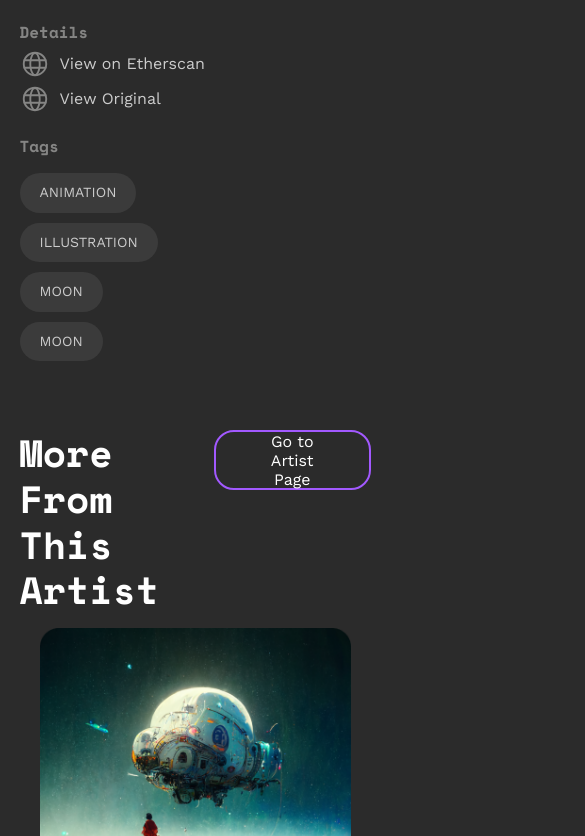
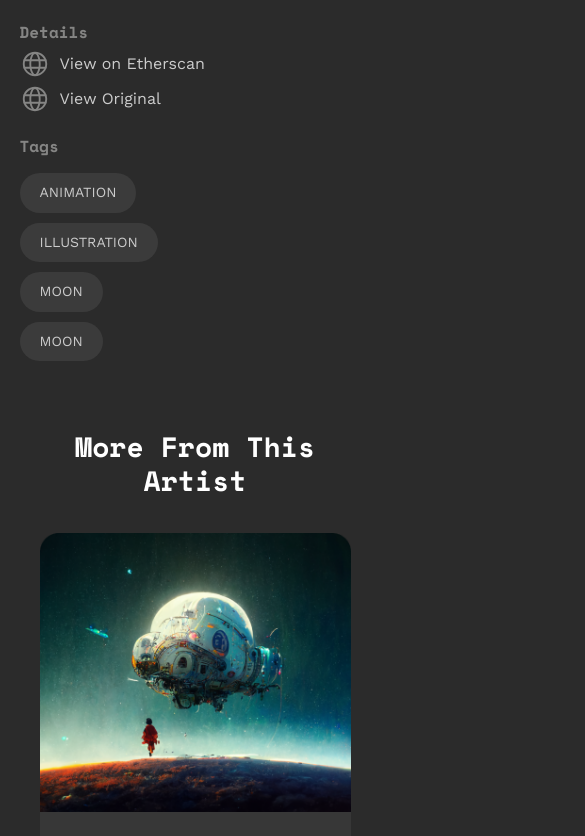
Before and after one commit to Victor-B-S/NFT-Marketplace, a React (Vite) app: page /marketplace in a window 390 px wide. Shown: the part 1164-2000 px from the top of the page, 585 px wide, since content can reach past the window. Built offline with nearby package versions, Linux system fonts and the light colour scheme.

Commit message:
Pagina finalizada

```diff
--- a/src/App.jsx
+++ b/src/App.jsx
@@ -15,7 +15,7 @@ export default function App() {
     <>
     <Navbar />
     <NftPage />
-    <Footer />
+
     </>
   )
 }
--- a/src/components/NftPage/NftPage.jsx
+++ b/src/components/NftPage/NftPage.jsx
@@ -5,6 +5,7 @@ import CardsList from "../UI/CardsList";
 
 function NftPage() {
   const [windowWidth, setWindowWidth] = useState(window.innerWidth);
+  const targetDate = "2023-07-17T23:59:59";
 
   useEffect(() => {
     const handleResize = () => {
@@ -29,7 +30,7 @@ function NftPage() {
 
           {windowWidth <= 480 ? (
             <>
-              <CountdownTimer className={classes} />
+              <CountdownTimer targetDate={targetDate} />
             </>
           ) : (
             <></>
@@ -42,7 +43,7 @@ function NftPage() {
             </div>
           </div>
 
-          <span >Description</span>
+          <span>Description</span>
           <p>
             The Orbitians <br />
             is a collection of 10,000 unique NFTs on the Ethereum blockchain,
@@ -88,22 +89,35 @@ function NftPage() {
         <div>
           {windowWidth > 480 ? (
             <>
-              <CountdownTimer className={classes} />
+              <CountdownTimer targetDate={targetDate} />
             </>
           ) : (
             <></>
           )}
-
+        </div>
       </div>
 
+      {windowWidth <= 480 ? (
+        <>
+          <div>
+            <div className={classes.moreArtisitNftPage}>
+              <h4>More from this artist</h4>
+              <CardsList Page={"NftPage"} />
+              <button type="button">Go to Artist Page</button>
             </div>
+          </div>
+        </>
+      ) : (
+        <>
           <div>
             <div className={classes.moreArtisitNftPage}>
               <h4>More from this artist</h4>
               <button type="button">Go to Artist Page</button>
             </div>
-      <CardsList Page={'NftPage'}/>
+            <CardsList Page={"NftPage"} />
           </div>
+        </>
+      )}
     </>
   );
 }
--- a/src/components/NftPage/NftPage.module.css
+++ b/src/components/NftPage/NftPage.module.css
@@ -102,7 +102,6 @@
 
 .moreArtisitNftPage button {
   font-size: 1rem;
-
   font-family: var(--font-family-work_sans);
   height: 3.75rem;
   padding: 0rem 3.125rem;
@@ -128,6 +127,10 @@
   .tagsOptionsNftPage p {
     padding: 10px 20px;
   }
+  .moreArtisitNftPage h4 {
+    font-size: 1.75rem;
+
+  }
 }
 
 @media (max-width: 480px) {
@@ -142,4 +145,17 @@
   .createdNftPage {
     margin-top: 20px;
   }
+  .moreArtisitNftPage {
+    flex-direction: column;
+  }
+
+  .moreArtisitNftPage h4 {
+    font-size: 1.75rem;
+    text-align: center;
+  }
+
+  .moreArtisitNftPage button {
+    width: 90%;
+    margin: 0 auto;
+  }
 }
--- a/src/components/UI/CardsList.module.css
+++ b/src/components/UI/CardsList.module.css
@@ -44,4 +44,8 @@
     .gridCard {
       grid-template-columns: 1fr;
     }
+    .marketContainer {
+        width: 100%;
+
+      }
   }
```
Lines whose indentation alone changed are shown as unchanged.
